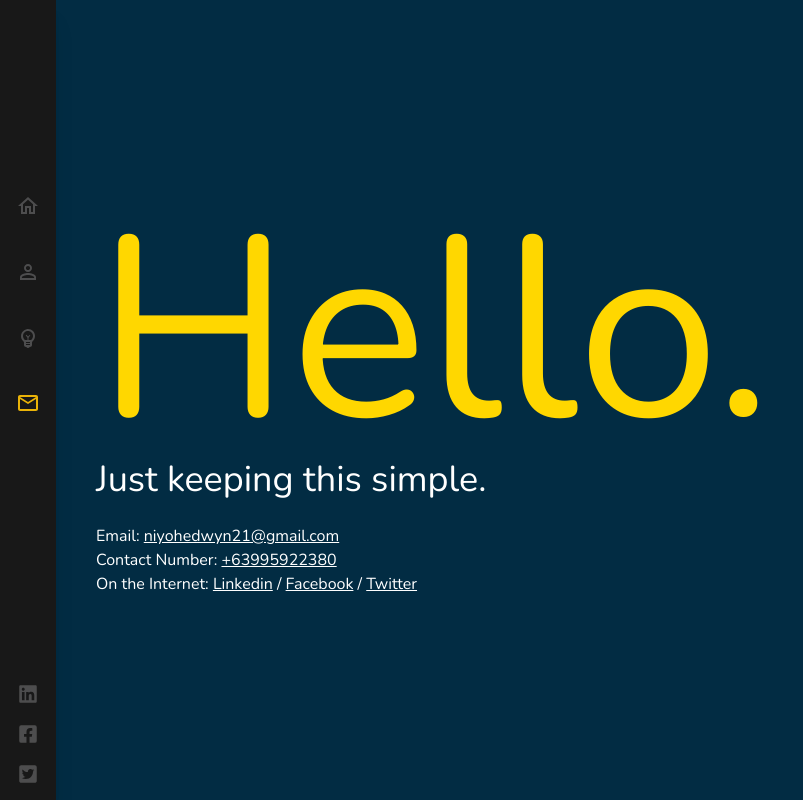
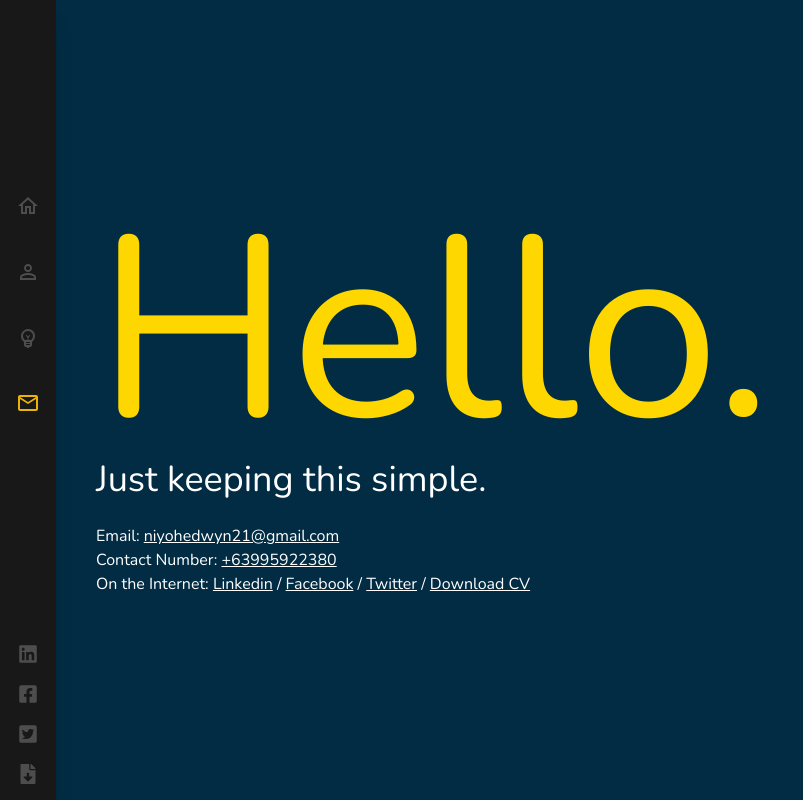
Before and after one commit to niyoh55/portfolio_v3, a Next.js app: page /contact in a window 1280 px wide. Shown: the whole page, without its empty margins (0-803 px from the left). Built offline with nearby package versions, Linux system fonts and the light colour scheme.

Commit message:
Fixed links & added download link for CV

```diff
--- a/components/Socials.js
+++ b/components/Socials.js
@@ -1,5 +1,10 @@
 import React from "react";
-import { FaLinkedin, FaFacebookSquare, FaTwitterSquare } from "react-icons/fa";
+import {
+  FaLinkedin,
+  FaFacebookSquare,
+  FaTwitterSquare,
+  FaFileDownload,
+} from "react-icons/fa";
 
 const Socials = () => {
   return (
@@ -13,6 +18,13 @@ const Socials = () => {
       <a href="https://twitter.com/niyohhh">
         <FaTwitterSquare className="h-5 w-5 text-icon hover:text-yellow-500 transition duration-200" />
       </a>
+
+      <a
+        href="https://drive.google.com/file/d/1rHF9N882vJ1dLIBsT0K_vGGjC2dIChN3/view?usp=sharing"
+        download
+      >
+        <FaFileDownload className="h-5 w-5 text-icon hover:text-yellow-500 transition duration-200" />
+      </a>
     </>
   );
 };
--- a/pages/contact/index.js
+++ b/pages/contact/index.js
@@ -48,16 +48,30 @@ const Home = () => {
 
         <p>
           On the Internet:{" "}
-          <a className="underline" href="https://www.youtube.com/">
+          <a
+            className="underline"
+            href="https://www.linkedin.com/in/niyoh-edwyn-villanueva-5b2524113/"
+          >
             Linkedin
           </a>{" "}
           /{" "}
-          <a className="underline" href="https://www.youtube.com/">
+          <a
+            className="underline"
+            href="https://www.facebook.com/niyohedwyn.villanueva/"
+          >
             Facebook
           </a>{" "}
           /{" "}
-          <a className="underline" href="https://www.youtube.com/">
+          <a className="underline" href="https://twitter.com/niyohhh">
             Twitter
+          </a>{" "}
+          /{" "}
+          <a
+            href="https://drive.google.com/file/d/1rHF9N882vJ1dLIBsT0K_vGGjC2dIChN3/view?usp=sharing"
+            download
+            className="underline"
+          >
+            Download CV
           </a>
         </p>
       </div>
```
